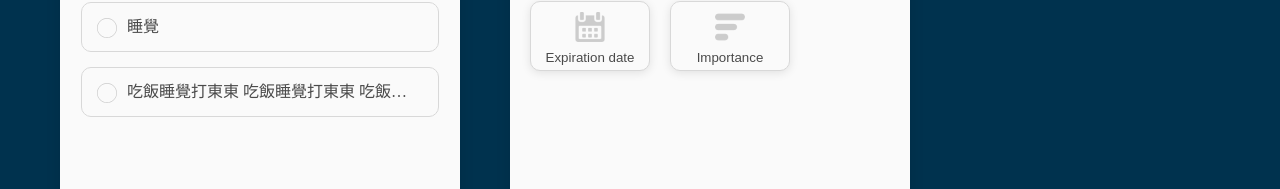
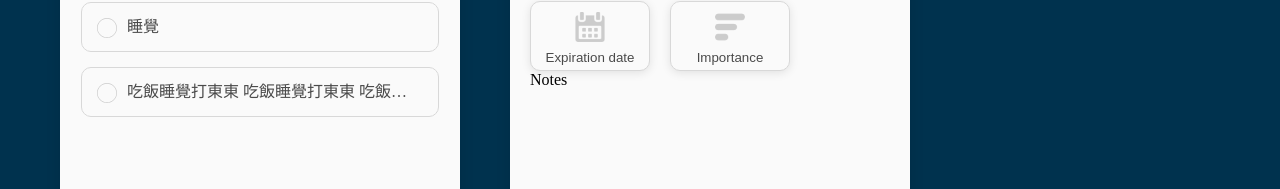
Before and after one commit to Xinhe998/dcard-todolist, a React app: page / in a window 1280 px wide. Shown: the part 229-418 px from the top of the page. Built offline with nearby package versions, Linux system fonts and the light colour scheme.

Commit message:
update task detail block

```diff
--- a/src/actions/todoActions.js
+++ b/src/actions/todoActions.js
@@ -13,3 +13,7 @@ export const updateTodoIsComplete = payload => (
 export const updateTodoName = payload => (
     { type: 'UPDATE_TODO_NAME', payload }
 );
+
+export const updateTodoNote = payload => (
+    { type: 'UPDATE_TODO_NOTE', payload }
+);
--- a/src/pages/index.js
+++ b/src/pages/index.js
@@ -16,7 +16,6 @@ const Home = () => {
     const globalStore = useContext(Store);
     const [state, dispatch] = useReducer(reducer, globalStore);
     const [newTask, setNewTask] = useState('');
-    const [detailTaskName, setDetailTaskName] = useState('');
     const uuid = () => {
         let d = Date.now();
         if (typeof performance !== 'undefined' && typeof performance.now === 'function') {
@@ -31,13 +30,15 @@ const Home = () => {
     const addTask = () => {
         if (newTask.trim() !== '') {
             dispatch(action.addTodoItem({
-                id: uuid(), text: newTask, isComplete: false, showingDetail: true,
+                id: uuid(), text: newTask, isComplete: false, showingDetail: true, note: ''
             }));
             setNewTask('');
         }
     };
     const textareaRef = useRef();
+    const taskNoteRef = useRef();
     useAutoSize(textareaRef);
+    useAutoSize(taskNoteRef);
     return (
         <Store.Provider value={{ state, dispatch }}>
             <Header title="TodoList" />
@@ -52,7 +53,7 @@ const Home = () => {
                                 isComplete={item.isComplete}
                                 showGlow={item.showingDetail}
                                 onClickCheckbox={() => {
-                                    dispatch(action.updateTodoIsComplete({ id: item.id, text: item.text, isComplete: !item.isComplete }));
+                                    dispatch(action.updateTodoIsComplete({ id: item.id, isComplete: !item.isComplete }));
                                 }}
                                 del={() => {
                                     dispatch(action.deleteTodoItem(item));
@@ -91,7 +92,7 @@ const Home = () => {
                                             value={item.text}
                                             disabled={item.isComplete}
                                             onChange={e => dispatch(action.updateTodoName({
-                                                id: item.id, text: (e.target.value ? e.target.value : item.text), isComplete: item.isComplete, showingDetail: true,
+                                                id: item.id, text: (e.target.value ? e.target.value : item.text),
                                             }))}
                                             onKeyPress={(e) => {
                                                 if (e.key === 'Enter') {
@@ -102,6 +103,17 @@ const Home = () => {
                                         />
                                         <PaneButton icon={calendarImg} text="Expiration date" />
                                         <PaneButton icon={levelImg} text="Importance" />
+                                        <div className="NoteArea">
+                                            <div className="NoteArea__title">Notes</div>
+                                            <textarea
+                                                ref={taskNoteRef}
+                                                value={item.note}
+                                                disabled={item.isComplete}
+                                                onChange={e => dispatch(action.updateTodoNote({
+                                                    id: item.id, note: (e.target.value ? e.target.value : item.note),
+                                                }))}
+                                            />
+                                        </div>
                                     </>
                                 );
                             }
--- a/src/pages/index.scss
+++ b/src/pages/index.scss
@@ -81,6 +81,7 @@ body {
         width: 10px;
         border-radius: 4px;
         background-color: rgba(0,0,0,.3);
+        box-shadow: 0 0 1px rgba(255,255,255,.5);
         -webkit-box-shadow: 0 0 1px rgba(255,255,255,.5);
     }
     &::-webkit-scrollbar-track {
@@ -115,6 +116,7 @@ body {
             white-space: nowrap;
             overflow: hidden;
             text-overflow: ellipsis;
+            cursor: pointer;
         }
         input[type="checkbox"] {
             display: inline-block;
--- a/src/reducers/context.js
+++ b/src/reducers/context.js
@@ -6,17 +6,26 @@ const Store = React.createContext({
         text: '吃飯',
         isComplete: false,
         showingDetail: true,
+        note: '',
+        subtask: [],
+        dueDate: '',
     }, {
         id: 2,
         text: '睡覺',
         isComplete: false,
         showingDetail: false,
+        note: '',
+        subtask: [],
+        dueDate: '',
     },
     {
         id: 3,
         text: '吃飯睡覺打東東 吃飯睡覺打東東 吃飯睡覺打東東吃飯睡覺打東東',
         isComplete: false,
         showingDetail: false,
+        note: '',
+        subtask: [],
+        dueDate: '',
     }],
 });
 
--- a/src/reducers/todo.js
+++ b/src/reducers/todo.js
@@ -32,6 +32,16 @@ const reducer = (state, action) => {
             }),
         };
 
+    case 'UPDATE_TODO_NOTE':
+        return {
+            todos: state.todos.map((item) => {
+                if (action.payload.id === item.id) {
+                    return Object.assign({}, item, { note: action.payload.note });
+                }
+                return item;
+            }),
+        };
+
     case 'DELETE_TODO':
         return {
             ...state,
```
